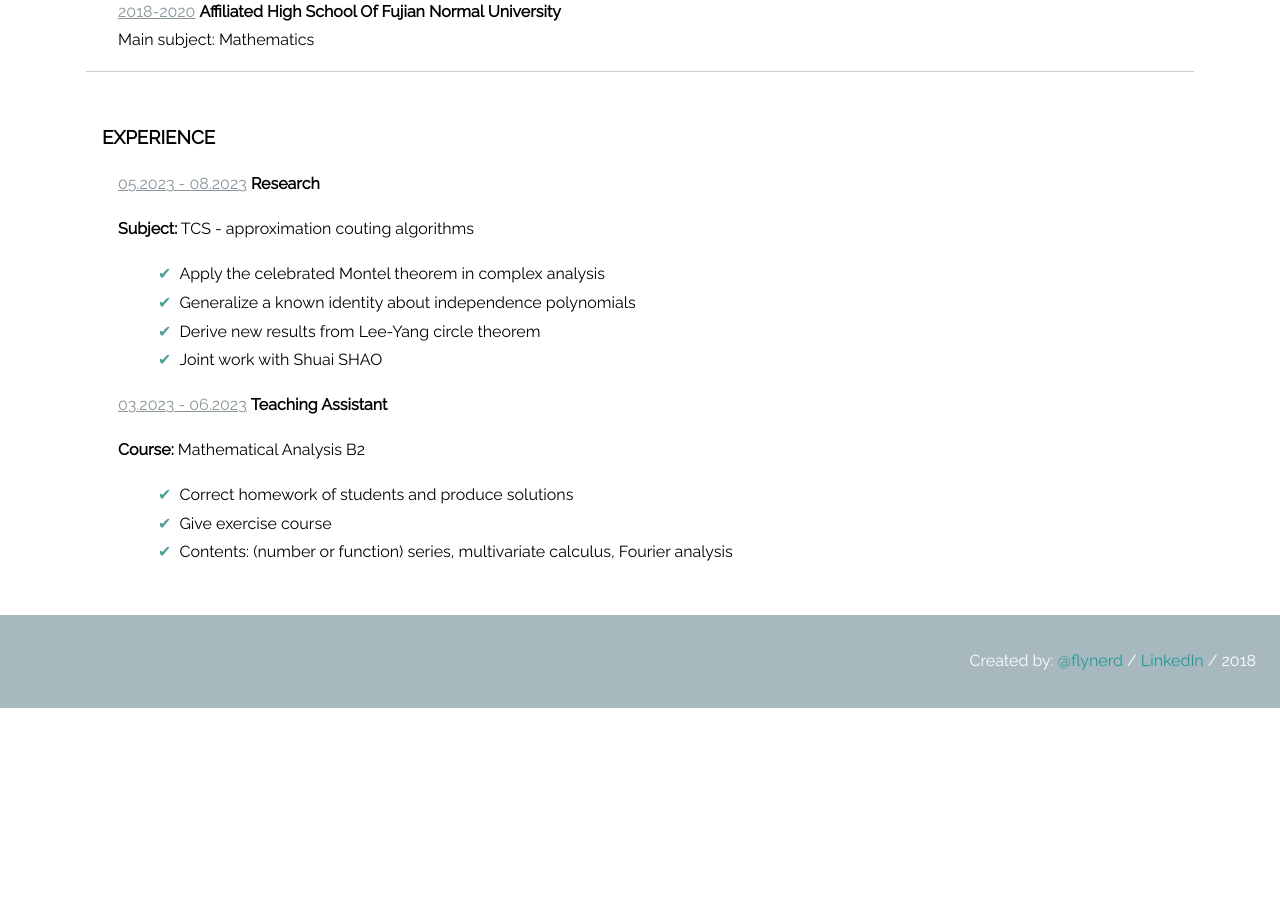
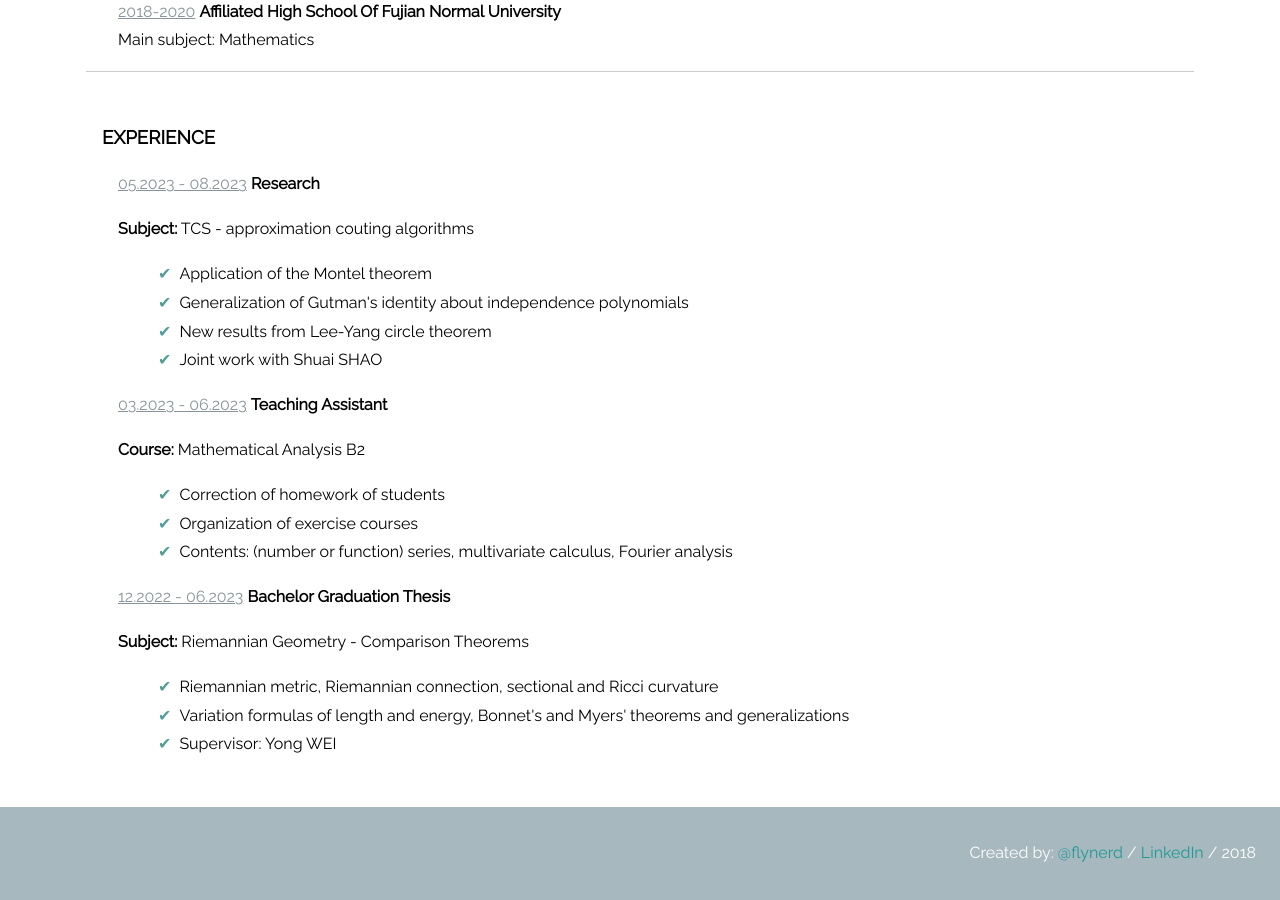
Before and after one commit to XiaoweiYEXavier/XiaoweiYEXavier.github.io, a Jekyll site: the page CV/index.html, which Jekyll copies as it is, in a window 1280 px wide and 900 px high, scrolled down 837 px. Built offline with Jekyll 4.4.1, drawn with Linux system fonts in a browser that asks for light colours; nearby versions of some CDN libraries; before the commit the page ends 1545 px from its top, so only the background shows below that.

Commit message:
Update index.html

```diff
--- a/CV/index.html
+++ b/CV/index.html
@@ -57,9 +57,9 @@
         <div>
           <p><strong>Subject:</strong> TCS - approximation couting algorithms
           <ul class="job-description">
-            <li>Apply the celebrated Montel theorem in complex analysis</li>
-            <li>Generalize a known identity about independence polynomials</li>
-            <li>Derive new results from Lee-Yang circle theorem</li>
+            <li>Application of the Montel theorem</li>
+            <li>Generalization of Gutman's identity about independence polynomials</li>
+            <li>New results from Lee-Yang circle theorem</li>
             <li>Joint work with Shuai SHAO</li>
           </ul>
         </div>
@@ -71,9 +71,22 @@
         <div>
           <p><strong>Course:</strong> Mathematical Analysis B2
           <ul class="job-description">
-            <li>Correct homework of students and produce solutions </li>
-            <li>Give exercise course</li>
+            <li>Correction of homework of students</li>
+            <li>Organization of exercise courses</li>
             <li>Contents: (number or function) series, multivariate calculus, Fourier analysis</li>
+          </ul>
+        </div>
+      </article>
+      <article>
+        <div class='job-title'>
+          <span>12.2022 - 06.2023</span> <strong>Bachelor Graduation Thesis</strong><br>
+        </div>
+        <div>
+          <p><strong>Subject:</strong> Riemannian Geometry - Comparison Theorems
+          <ul class="job-description">
+            <li>Riemannian metric, Riemannian connection, sectional and Ricci curvature</li>
+            <li>Variation formulas of length and energy, Bonnet's and Myers' theorems and generalizations</li>
+            <li>Supervisor: Yong WEI</li>
           </ul>
         </div>
       </article>
```
